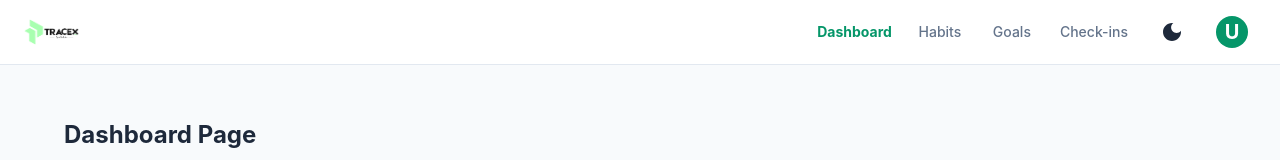
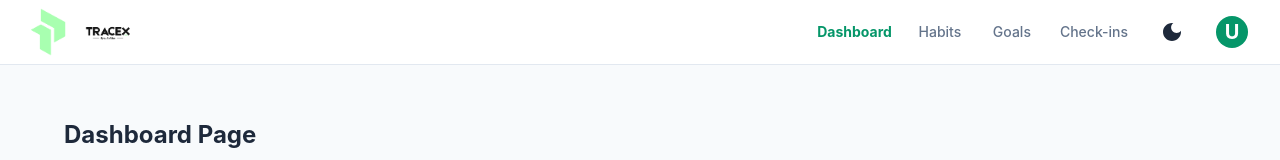
Before and after one commit to NghiaDPTWorkk/habit-hub, a React (Vite) app in the folder fe/: page / in a window 1280 px wide. Shown: the top 160 px of the page. Built offline with nearby package versions, Linux system fonts and the light colour scheme.

Commit message:
feat(theme): HH-29 - add logo1 and logo2 side-by-side in header (#29)

```diff
--- a/fe/src/components/layouts/MainLayout.tsx
+++ b/fe/src/components/layouts/MainLayout.tsx
@@ -13,7 +13,8 @@ import {
 import { APP_CONSTANTS } from '@/constants'
 import { useBoundStore } from '@/store'
 import { Icons } from '@/components/ui/icons'
-import logoImg from '@/assets/logo.png'
+import logo1Img from '@/assets/logo1.png'
+import logo2Img from '@/assets/logo2.png'
 
 const USER_INITIAL = 'U'
 
@@ -55,14 +56,21 @@ export const MainLayout: React.FC = () => {
               display: 'flex',
               alignItems: 'center',
               flexGrow: 1,
+              gap: 1.5,
               textDecoration: 'none',
             }}
           >
             <Box
               component="img"
-              src={logoImg}
-              alt="Logo"
-              sx={{ height: 56, width: 'auto', objectFit: 'contain' }}
+              src={logo1Img}
+              alt="Logo 1"
+              sx={{ height: 48, width: 'auto', objectFit: 'contain' }}
+            />
+            <Box
+              component="img"
+              src={logo2Img}
+              alt="Logo 2"
+              sx={{ height: 48, width: 'auto', objectFit: 'contain' }}
             />
           </Box>
           <Box sx={{ display: 'flex', gap: 1, alignItems: 'center' }}>
```
Also changed, not shown: fe/src/assets/logo2.png (added).
